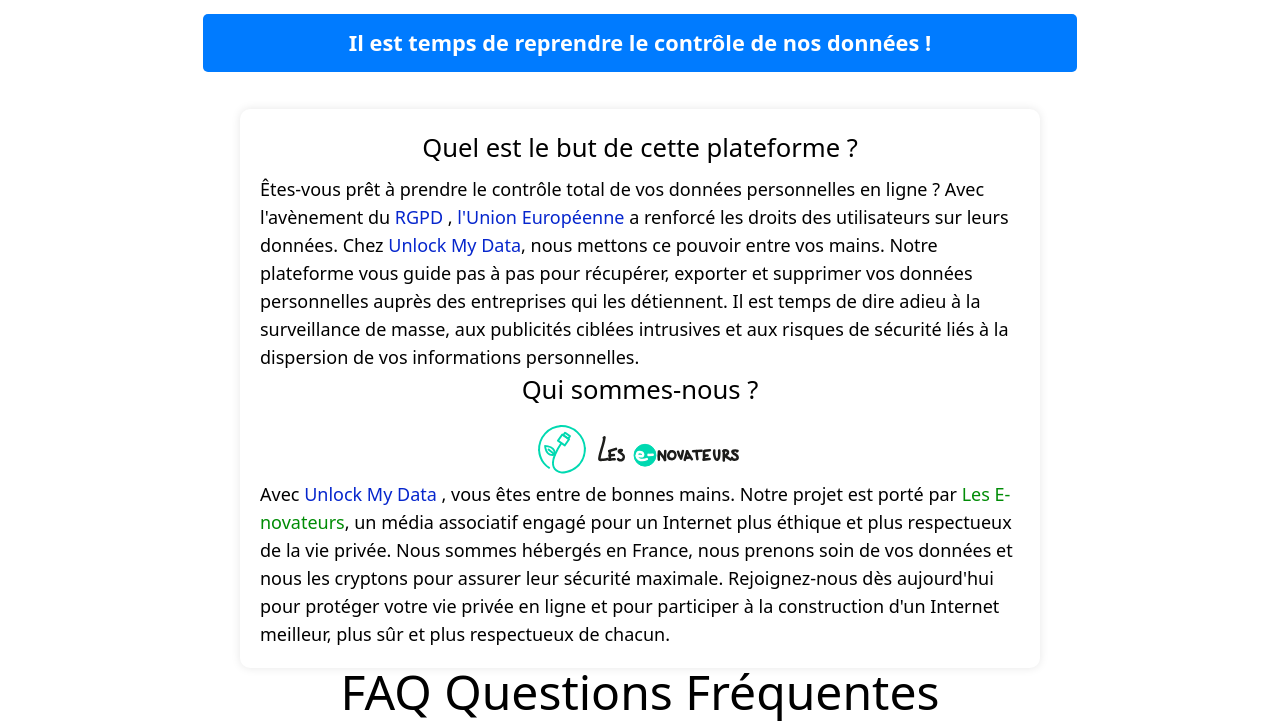
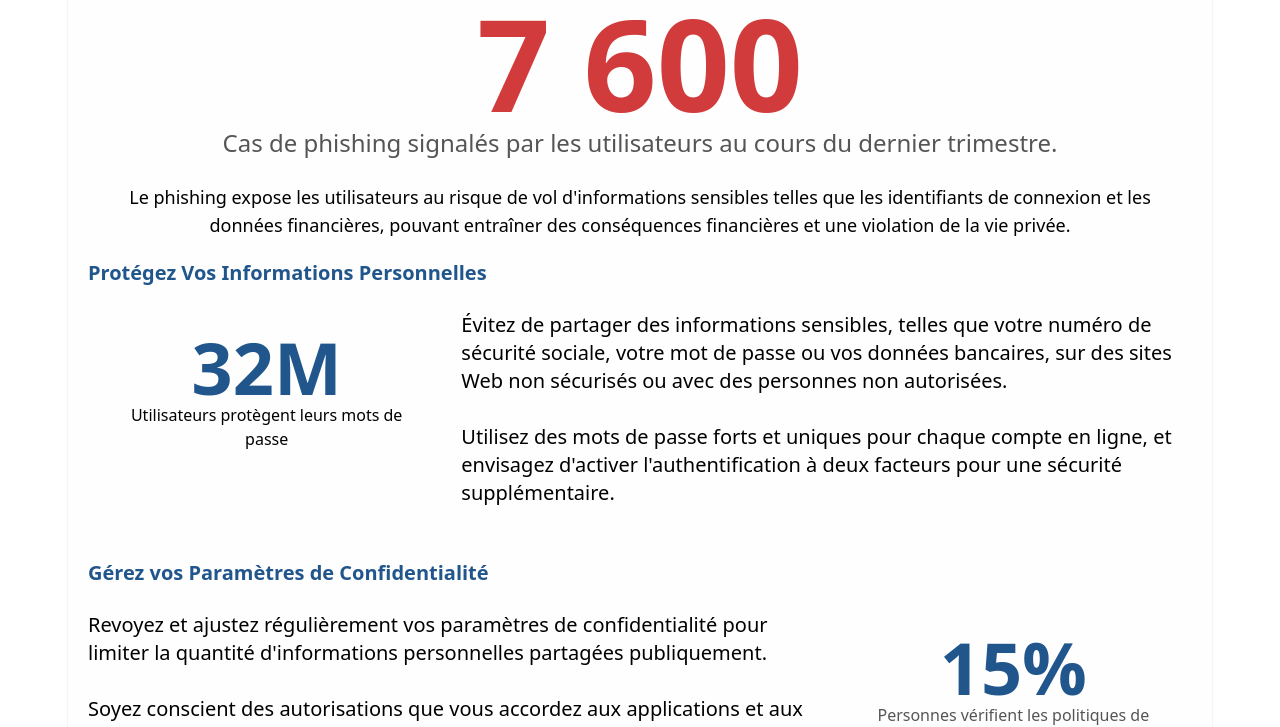
Before and after one commit to UnlockMyData/app, a Next.js app: page / in a window 1280 px wide. Shown: the part 1546-2273 px from the top of the page. Built offline with nearby package versions, Linux system fonts and the light colour scheme.

Commit message:
update design

```diff
--- a/app/page.tsx
+++ b/app/page.tsx
@@ -1,11 +1,11 @@
 'use client'
 
-import Accroche from "@/components/Accroche";
+// import Accroche from "@/components/Accroche";
 // import Concept from "@/components/Concept";
-import FAQ from "@/components/Faq";
+// import FAQ from "@/components/Faq";
 // import Features from "@/components/Features";
 // import Score from "@/components/Score";
-// import Stats from "@/components/Stats";
+import Stats from "@/components/Stats";
 import Image from "next/image";
 import { useEffect, useState } from "react";
 import datas_picture from "/public/pictures/datas_picture.png";
@@ -57,12 +57,12 @@
       </div>
 
       <CookiesExplain />
-        <Accroche/>
-        {/*  <Stats/>
-        <Concept/>
+        {/* <Accroche/> */}
+        <Stats/>
+        {/*   <Concept/>
         <Features/>
         <Score/> */}
-        <FAQ/>
+        {/* <FAQ/>  */}
     </section>
   );
 }
--- a/components/accroche.tsx
+++ b/components/accroche.tsx
@@ -11,20 +11,19 @@
         C'est le moment ou jamais de s'en servir !
       </p>
 
-      <a href="https://example.com" className="bouton">
+      <a href="https://example.com" className="bg-[#007bff] text-white rounded-sm p-2 font-bold mt-1 w-4/6 flex justify-center items-center text-xl hover:bg-[#0056b3]">
         Il est temps de reprendre le contrôle de nos données !
       </a>
-
-      <div className="additional-info">
-        <div className="additional-paragraph">
-          <h2>Quel est le but de cette plateforme ?</h2>
+      <div className="w-11/12 max-w-[800px] mt-4 bg-white rounded-sm shadow-sm shadow-gray-400 p-5">
+        <div className="text-lg">
+          <h2 className="text-2xl mb-1 text-center">Quel est le but de cette plateforme ?</h2>
           <p>
             Êtes-vous prêt à prendre le contrôle total de vos données
             personnelles en ligne ? Avec l'avènement du
-            <span className="text-[#0626CD]"> RGPD</span> ,
-            <span className="text-[#0626CD]"> l'Union Européenne </span>a renforcé les
+            <span className="text-[#0626CD] font-bold"> RGPD</span> ,
+            <span className="text-[#0626CD] font-bold"> l'Union Européenne </span>a renforcé les
             droits des utilisateurs sur leurs données. Chez
-            <span className="text-[#0626CD]"> Unlock My Data</span>, nous mettons ce
+            <span className="text-[#0626CD] font-bold"> Unlock My Data</span>, nous mettons ce
             pouvoir entre vos mains. Notre plateforme vous guide pas à pas pour
             récupérer, exporter et supprimer vos données personnelles auprès des
             entreprises qui les détiennent. Il est temps de dire adieu à la
@@ -33,12 +32,12 @@
             personnelles.
           </p>
         </div>
-        <div className="additional-paragraph">
-          <h2>Qui sommes-nous ?</h2> <img src="/les-enovateurs-logo.svg"alt="Logo Les E-novateurs" className="logoenovateur"/>
+        <div className="text-lg">
+          <h2 className="text-2xl mb-1 text-center">Qui sommes-nous ?</h2> <img src="/les-enovateurs-logo.svg"alt="Logo Les E-novateurs" className="m-auto w-1/3"/>
           <p>
-            Avec <span className="text-[#0626CD]"> Unlock My Data</span> , vous êtes
+            Avec <span className="text-[#0626CD] font-bold"> Unlock My Data</span> , vous êtes
             entre de bonnes mains. Notre projet est porté par
-            <span className="text-[#008C06]"> Les E-novateurs</span>, un média
+            <span className="text-[#008C06] font-bold"> Les E-novateurs</span>, un média
             associatif engagé pour un Internet plus éthique et plus respectueux
             de la vie privée. Nous sommes hébergés en France, nous prenons soin
             de vos données et nous les cryptons pour assurer leur sécurité
@@ -46,60 +45,8 @@
             privée en ligne et pour participer à la construction d'un Internet
             meilleur, plus sûr et plus respectueux de chacun.
           </p>
-
         </div>
       </div>
-
-      <style>{`
-
-
-                .additional-info {
-                    width: 90%;
-                    max-width: 800px;
-                    margin-top: 3%;
-                    padding: 20px;
-                    background-color: #fff;
-                    border-radius: 10px;
-                    box-shadow: 0 0 10px rgba(0, 0, 0, 0.1);
-                }
-
-                .additional-paragraph {
-                    font-size: 1.3vw;
-                    color: #000;
-                }
-
-                h2 {
-                    font-size: 2vw;
-                    color: #000;
-                    margin-bottom: 1%;
-                    text-align: center;
-                }
-
-                .bouton {
-                    font-size: 1.7vw;
-                    display: inline-block;
-                    padding: 1%;
-                    background-color: #007bff;
-                    color: #fff;
-                    text-decoration: none;
-                    border-radius: 5px;
-                    font-weight: bold;
-                    margin-top: 0.5%;
-                    width: 70%;
-                    text-align: center;
-                }
-
-                .bouton:hover {
-                    background-color: #0056b3;
-                }
-
-                .logoenovateur {
-                    display: block;
-                    margin: auto;
-                    width: 30%;
-                }
-
-            `}</style>
     </section>
   );
 }
--- a/components/stats.tsx
+++ b/components/stats.tsx
@@ -1,11 +1,11 @@
 export default function Stats() {
   return (
-    <section className="sectionStats">
-      <div className="backgroundstats">
-        <h2 className="title">Statistiques</h2>
-        <div className="stat-item stat-background-blue">
-          <div className="main-stat-number">7 600</div>
-          <div className="main-stat-description">
+    <section className="flex flex-col items-center">
+      <div className="w-11/12 max-w-[1280px] mt-2 p-5 bg-white rounded-sm shadow-sm shadow-gray-300">
+        <h2 className="text-3xl text-center">Statistiques</h2>
+        <div className="text-center p-5">
+          <div className="text-9xl font-bold text-[#d23b3b]">7 600</div>
+          <div className="text-2xl text-[#555]">
             Cas de phishing signalés par les utilisateurs au cours du dernier
             trimestre.
           </div>
@@ -17,13 +17,13 @@
             violation de la vie privée.
           </p>
         </div>
-        <h3 className="text-xl font-bold item-h3">
+        <h3 className="text-xl font-bold text-[#21568c]">
           Protégez Vos Informations Personnelles
         </h3>
         <br />
         <div className="grid grid-cols-3 gap-4">
-          <div className="stat-item stat-background-blue">
-            <div className="stat-number">32M</div>
+          <div className="text-center p-5">
+            <div className="font-bold text-7xl text-[#21568c]">32M</div>
             <div className="stat-description">
               Utilisateurs protègent leurs mots de passe
             </div>
@@ -48,7 +48,7 @@
           </div>
         </div>
         <br />
-        <h3 className="text-xl font-bold item-h3">
+        <h3 className="text-xl font-bold text-[#21568c]">
           <br />
           Gérez vos Paramètres de Confidentialité
         </h3>
@@ -72,10 +72,10 @@
             </div>
           </div>
           <div className="col-span-1">
-            <div className="stat-container">
-              <div className="stat-item stat-background-blue">
-                <div className="stat-number">15%</div>
-                <div className="stat-description">
+            <div className="flex justify-around items-center mb-5">
+              <div className="text-center p-5">
+                <div className="font-bold text-7xl text-[#21568c]">15%</div>
+                <div className="text-base text-[#555]">
                   Personnes vérifient les politiques de confidentialité avant de
                   partager des données
                 </div>
@@ -84,63 +84,6 @@
           </div>
         </div>
       </div>
-      <style>{`
-            .sectionStats {
-                display: flex;
-                flex-direction: column;
-                align-items: center;
-
-            }
-
-                .backgroundstats {
-                    width: 90%;
-                    max-width: 1280px;
-                    margin-top: 3%;
-                    padding: 20px;
-                    background-color: #fff;
-                    border-radius: 10px;
-                    box-shadow: 0 0 10px rgba(0, 0, 0, 0.1);
-                }
-
-                .stat-container {
-                    display: flex;
-                    justify-content: space-around;
-                    align-items: center;
-                    margin-bottom: 20px;
-                }
-
-                .stat-item {
-                    text-align: center;
-                    padding: 20px;
-                }
-
-                .main-stat-number {
-                    font-size: 150px;
-                    font-weight: bold;
-                    color: #d23b3b;
-                }
-
-                .main-stat-description {
-                    font-size: 24px;
-                    color: #555;
-                }
-
-                .stat-number {
-                    font-size: 75px;
-                    font-weight: bold;
-                    color: #21568c;
-                }
-
-
-                .stat-description {
-                    font-size: 16px;
-                    color: #555;
-                }
-                .item-h3 {
-                    color: #21568c;
-                }
-
-            `}</style>
     </section>
   );
 }
```
